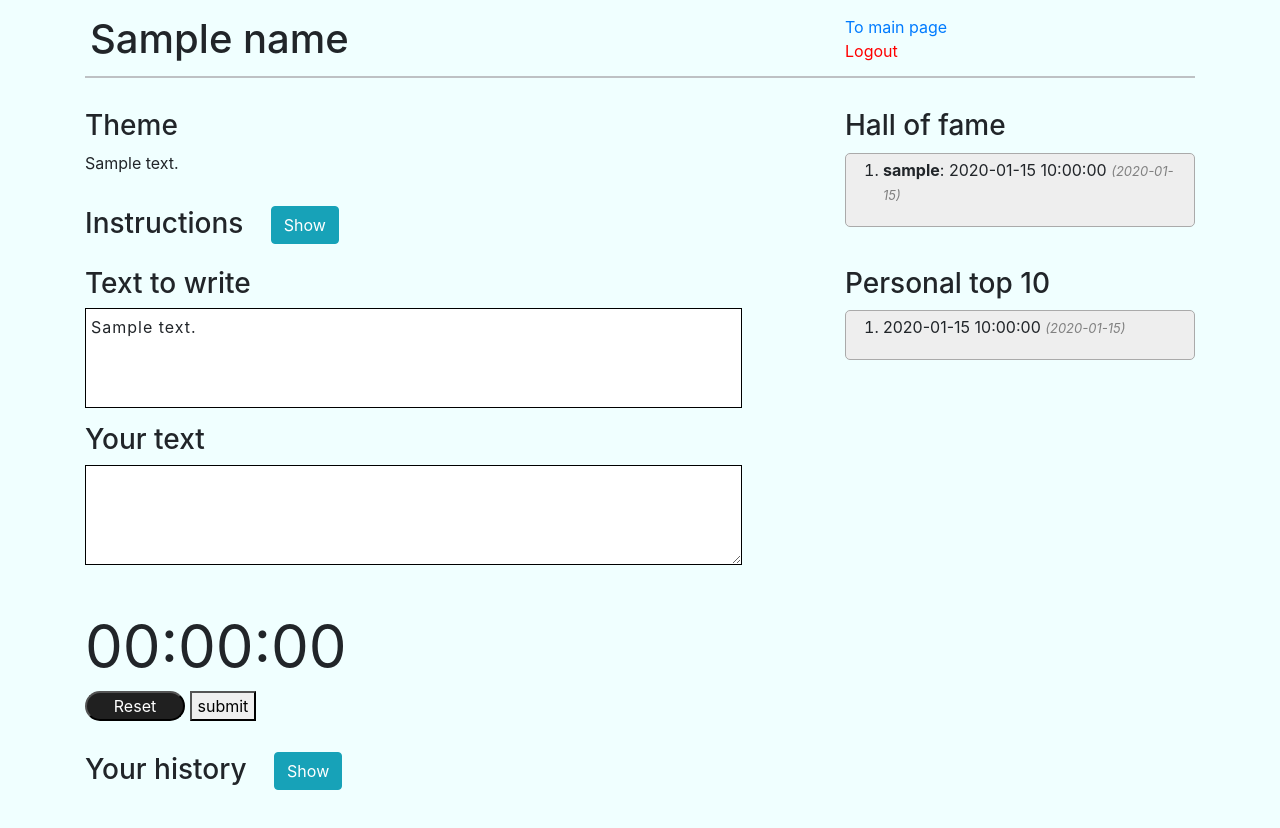
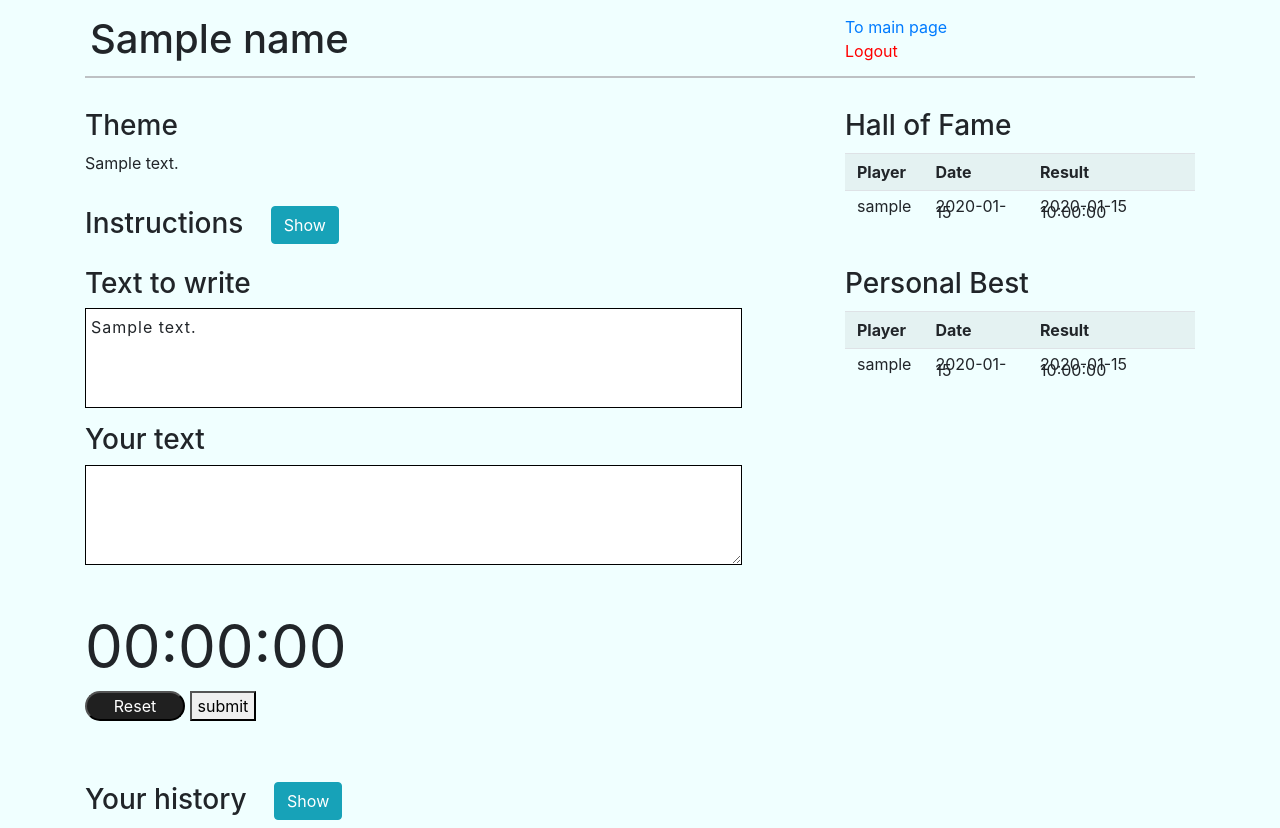
Before and after one commit to ramipiik/kymmensormiharjoittelu, a Flask app: template src/templates/exercises/exercise.html in a window 1280 px wide. Before the commit the page ends 790 px from the top, so only its background shows below. Run offline with Flask 2, Linux system fonts and the light colour scheme; the template is opened without the code that fills it: most values are stand-ins (such as "Sample title", 1, 10 or a date in 2020); some libraries are stand-ins or nearby versions.

Commit message:
style exercise template

```diff
--- a/src/results.py
+++ b/src/results.py
@@ -37,7 +37,7 @@ def secondsToTime(seconds):
 
 def get_personal_top10(exercise):
     user = users.user_id()
-    sql = "SELECT adjusted_time, sent_at FROM results WHERE user_id=:user_id AND exercise_id=:exercise_id ORDER BY adjusted_time LIMIT 10"
+    sql = "SELECT users.username, results.adjusted_time, results.sent_at FROM results LEFT JOIN users ON users.id=results.user_id WHERE user_id=:user_id AND exercise_id=:exercise_id ORDER BY adjusted_time LIMIT 10"
     result = db.session.execute(sql, {"user_id": user, "exercise_id": exercise})
     data=result.fetchall()
     newData=[]
@@ -45,6 +45,7 @@ def get_personal_top10(exercise):
         newData.append({})
         newData[i]["adjusted_time"]=secondsToTime(item["adjusted_time"])
         newData[i]["sent_at"]=item["sent_at"]
+        newData[i]["username"]=item["username"]
     return newData
 
 def get_top10(exercise):
--- a/src/static/styles/style.css
+++ b/src/static/styles/style.css
@@ -39,12 +39,12 @@ h3 {
     padding-left: 12px;
 }
 
-#history {
+/* #history {
     /* border: 1px solid grey;
     padding: 5px;
     margin-top: 20px; */
 
-    background-color: #eee;
+    /* background-color: #eee;
     border-radius: 5px;
     border: 1px solid #aaa;
     width: 100%;
@@ -53,8 +53,8 @@ h3 {
     box-sizing: border-box;
     margin-top: 20px;
     padding-left: 12px;
-    margin-bottom: 50px
-}
+    margin-bottom: 50px */
+} */
 
 #text-to-write {
     background-color: whitesmoke;
--- a/src/templates/exercises/exercise.html
+++ b/src/templates/exercises/exercise.html
@@ -65,61 +65,73 @@
                                 <button id="id_truebtn" class="btn btn-success">Ok</button>
                                 <button id="id_falsebtn" class="btn btn-danger">Cancel</button>
                             </div>
-
-
                             <!-- Code of the stopwatch adapted from https://dev.to/gspteck/create-a-stopwatch-in-javascript-2mak -->
+                        </div>
+                    </div>
+                    <div class="row" style="margin-top: 30px;">
+                        <div class="col-8">
+                            {% if latest_results %}
+                                <h3>Your history <button style="margin-left: 20px;" type="button" class="btn btn-info" onclick="toggleHistory()" id="toggleHistoryButton">Show</button></h3>
+                                <table class="table table-striped" id="history" style="display: none; margin-top: 20px; ">
+                                    <div >
+                                        <tr>
+                                            <th>Date</th>
+                                            <th>Result</th>
+                                            <th>Errors</th>
+                                            <th>Original time</th>
+                                        </tr>
+                                        {% for result in latest_results %}
+                                            <tr style="line-height: 75%;">
+                                                <td>{{result["sent_at"].strftime("%Y-%m-%d at %H:%M")}}</td>
+                                                <td>{{result["adjusted_time"]}}</td>
+                                                <td>{{result["errors"]}}</td>
+                                                <td>{{result["used_time"]}}</td>
+                                            </tr>
+                                        {% endfor %}
+                                    </div>
+                                </table>
+                            {% endif %}
                         </div>
                     </div>
                 </div>
                 <div class="col-4">
-                    <h3>Hall of fame</h3>
-                    <div id="fame">
-                        <ol style="padding-left: 25px;">
-                            {% for result in top10 %}
-                            <li>
-                                <b>{{result["username"]}}</b>:
-                                {{result["adjusted_time"] }}
-                                <i style="font-size: small; color: gray;"> ({{result["sent_at"].strftime("%Y-%m-%d")}})</i><br>
+                    <h3>Hall of Fame</h3>
+                    {% if top10 %}
+                        <table class="table table-striped" style="margin-top: 10px; ">
+                            <div >
+                                <tr style="line-height: 75%;">
+                                    <th>Player</th>
+                                    <th>Date</th>
+                                    <th>Result</th>
+                                </tr>
+                                {% for result in top10 %}
+                                <tr style="line-height: 40%;">
+                                    <td>{{result["username"]}}</td>
+                                    <td>{{result["sent_at"].strftime("%Y-%m-%d")}}</td>
+                                    <td>{{result["adjusted_time"]}}</td>
+                                </tr>
                                 {% endfor %}
-                            </li>
-                        </ol>
-                    </div>
-                    <h3 style="margin-top: 25px;">Personal top 10</h3>
-                    <div id="fame";">
-                        {% if personal_top10 %}
-                        <ol style="padding-left: 25px;">
-                            {% for result in personal_top10 %}
-                            <li>
-                                {{result["adjusted_time"] }} <i style="font-size: small; color: gray;">({{result["sent_at"].strftime("%Y-%m-%d")}})</i><br>
+                            </div>
+                        </table>
+                    {% endif %}
+                    <h3 style="margin-top: 25px;">Personal Best</h3>
+                    {% if personal_top10 %}
+                        <table class="table table-striped" style="margin-top: 10px; ">
+                            <div >
+                                <tr style="line-height: 75%;">
+                                    <th>Player</th>
+                                    <th>Date</th>
+                                    <th>Result</th>
+                                </tr>
+                                {% for result in personal_top10 %}
+                                <tr style="line-height: 40%;">
+                                    <td>{{result["username"]}}</td>
+                                    <td>{{result["sent_at"].strftime("%Y-%m-%d")}}</td>
+                                    <td>{{result["adjusted_time"]}}</td>
+                                </tr>
                                 {% endfor %}
-                            </li>
-                        </ol>
-                        {% endif %}
-                    </div>
-                </div>
-            </div>
-            <div class="row">
-                <div class="col-12">
-                    {% if latest_results %}
-                    <h3>Your history <button style="margin-left: 20px;" type="button" class="btn btn-info" onclick="toggleHistory()" id="toggleHistoryButton">Show</button></h3>
-                        <div id="history" style="display: none";>
-                            <div class="row" style="font-weight: bold;">
-                                <span class="col-2" >Date</span>
-                                <span class="col-1" >Result</span>
-                                <span class="col-1" >Errors</span>
-                                <span class="col-2" >Original time</span>
                             </div>
-                            <hr style="margin-top: 2px; margin-bottom: 6px;">
-                            {% for result in latest_results %}
-                            <div class="row">
-                                <span class="col-2" >{{result["sent_at"].strftime("%Y-%m-%d at %H:%M")}}</span>
-                                <span class="col-1" >{{result["adjusted_time"]}}</span>
-                                <span class="col-1" >{{result["errors"]}}</span>
-                                <span class="col-2" >{{result["used_time"]}}</span>
-
-
-                            </div>
-                            {% endfor %}
+                        </table>
                     {% endif %}
                 </div>
             </div>
```
Also changed, not shown: src/users.py (line endings or trailing spaces).
